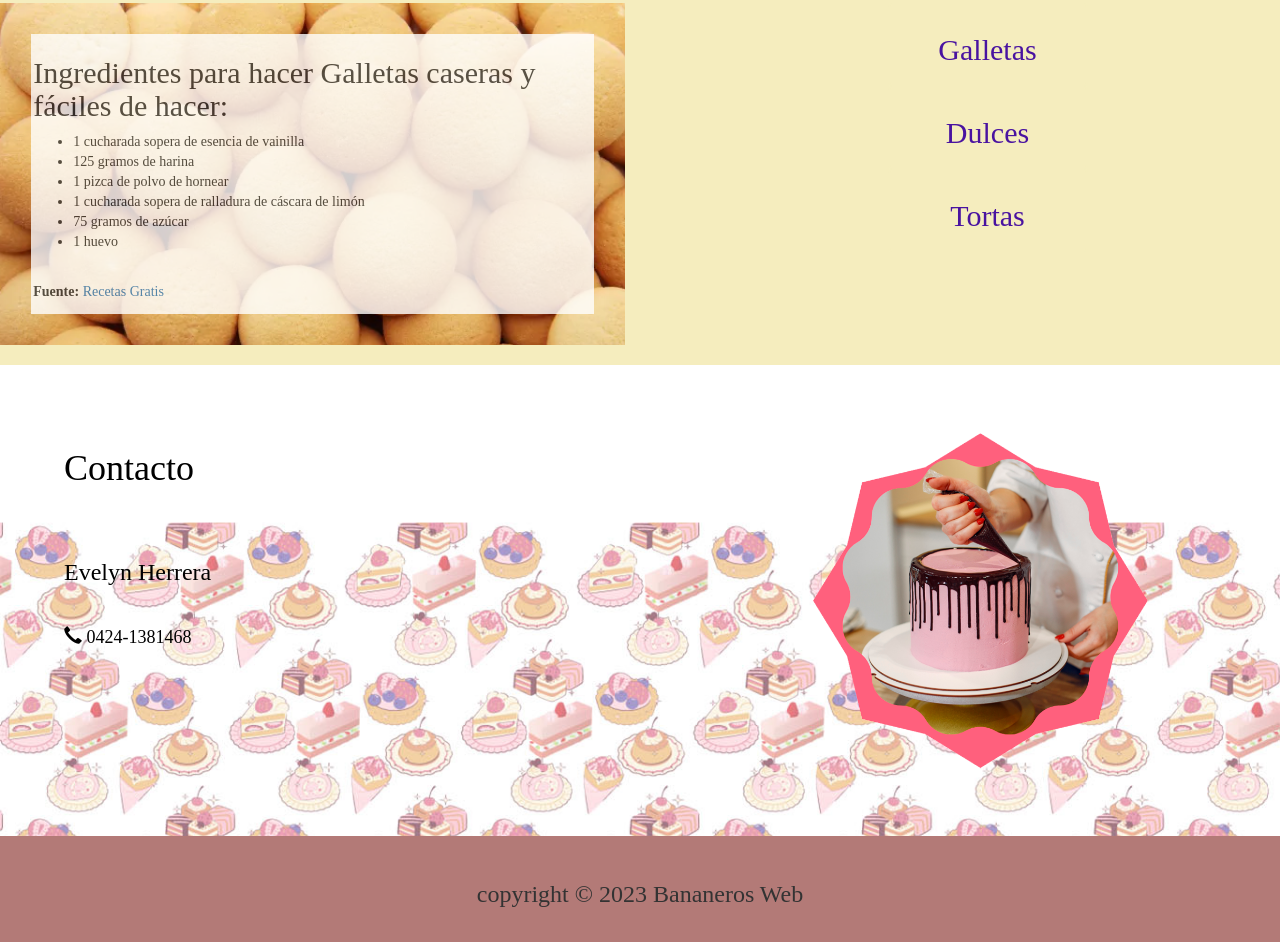
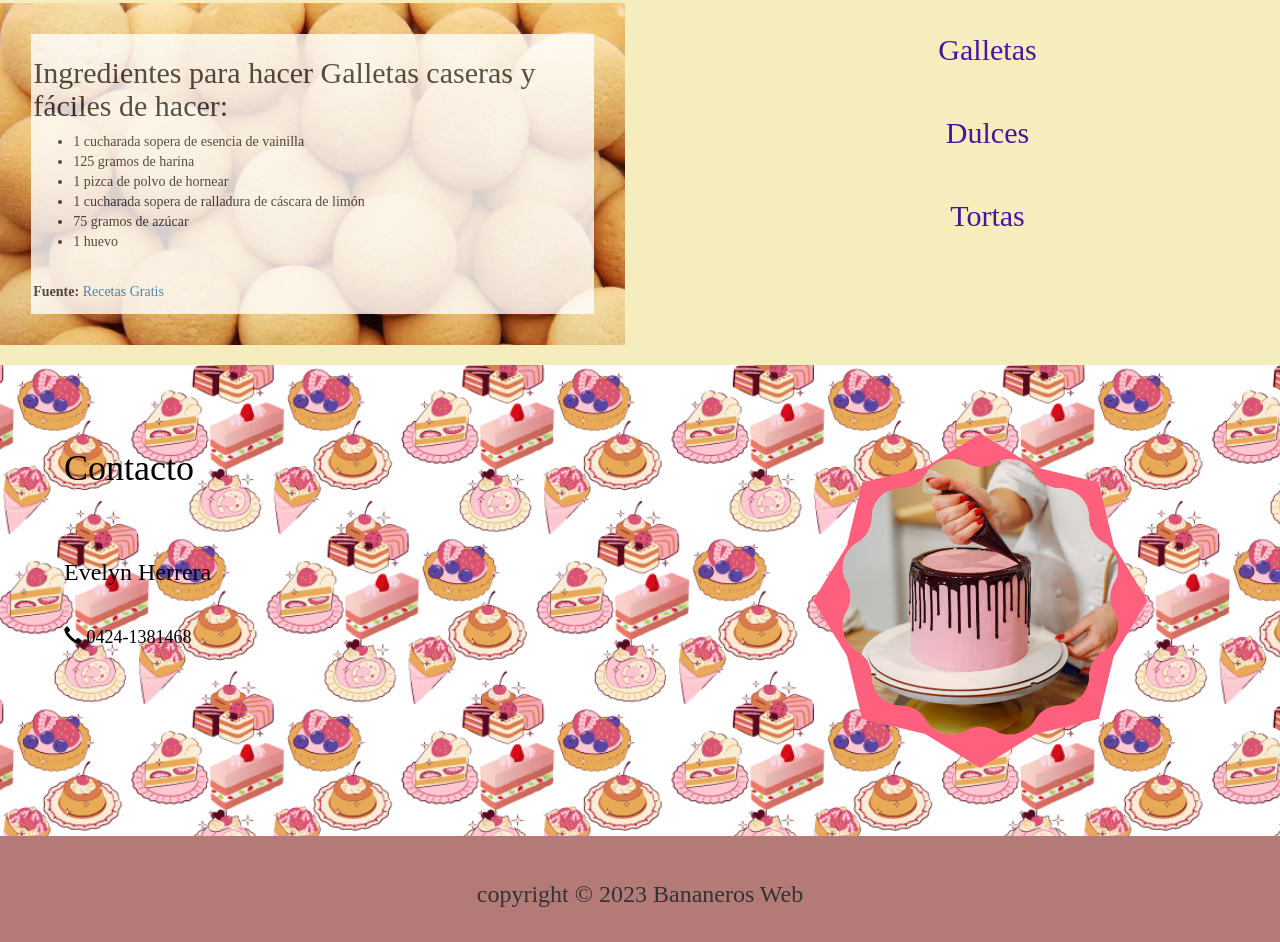
Before and after one commit to warwin43/ideas, a plain HTML site: page index.html in a window 1280 px wide. Shown: the part 1352-2294 px from the top of the page. Drawn offline with nearby package versions, Linux system fonts and the light colour scheme; a web font is replaced by a local one.

Commit message:
Se arreglo el fondo de contacto

```diff
--- a/css/estilo.css
+++ b/css/estilo.css
@@ -120,8 +120,8 @@
             }
 
             .llamar {
-                background-image: url(../img/contacto.jpg);
-                background-size: 100%;
+                background-image: url(../img/dulce.png);
+                background-size: cover;
                 background-repeat: no-repeat;
                 background-attachment: scroll;
                 padding-left: 5%;
```
